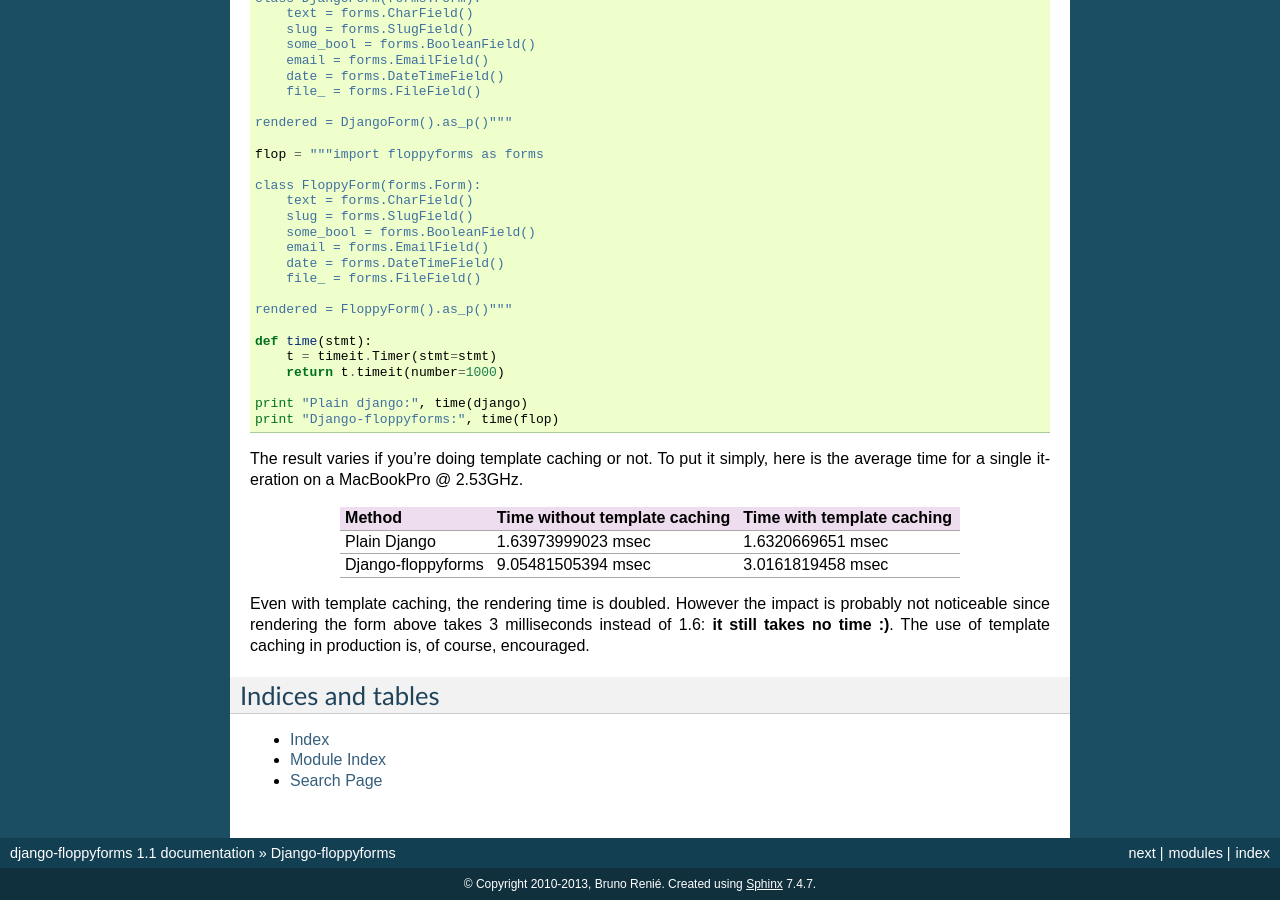
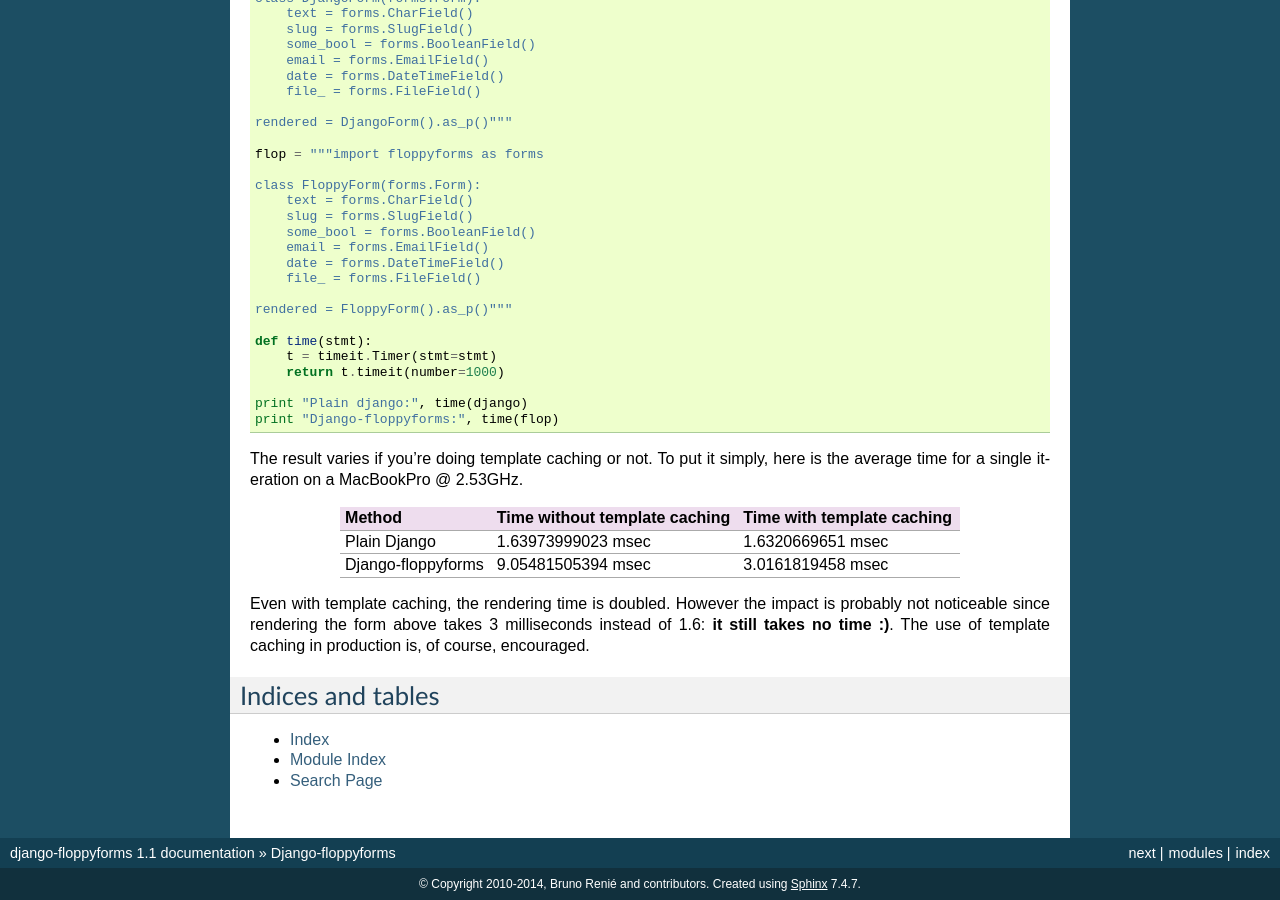
Before and after one commit to jazzband/django-floppyforms, a Sphinx documentation site: the page built from docs/index.rst, in a window 1280 px wide and 900 px high, scrolled down 3262 px. Built offline with Sphinx 7.4.7, drawn with Linux system fonts in a browser that asks for light colours; pages that are not in the unit, such as notebooks, are missing from menus.

```diff
--- a/docs/conf.py
+++ b/docs/conf.py
@@ -11,7 +11,7 @@
 # All configuration values have a default; values that are commented out
 # serve to show the default.
 
-import sys, os
+import datetime
 
 # If extensions (or modules to document with autodoc) are in another directory,
 # add these directories to sys.path here. If the directory is relative to the
@@ -41,7 +41,8 @@ master_doc = 'index'
 
 # General information about the project.
 project = u'django-floppyforms'
-copyright = u'2010-2013, Bruno Renié'
+copyright = u'2010-{0}, Bruno Renié and contributors'.format(
+    datetime.datetime.today().year)
 
 # The version info for the project you're documenting, acts as replacement for
 # |version| and |release|, also used in various other places throughout the
```
Also changed, not shown: 1 other file.
